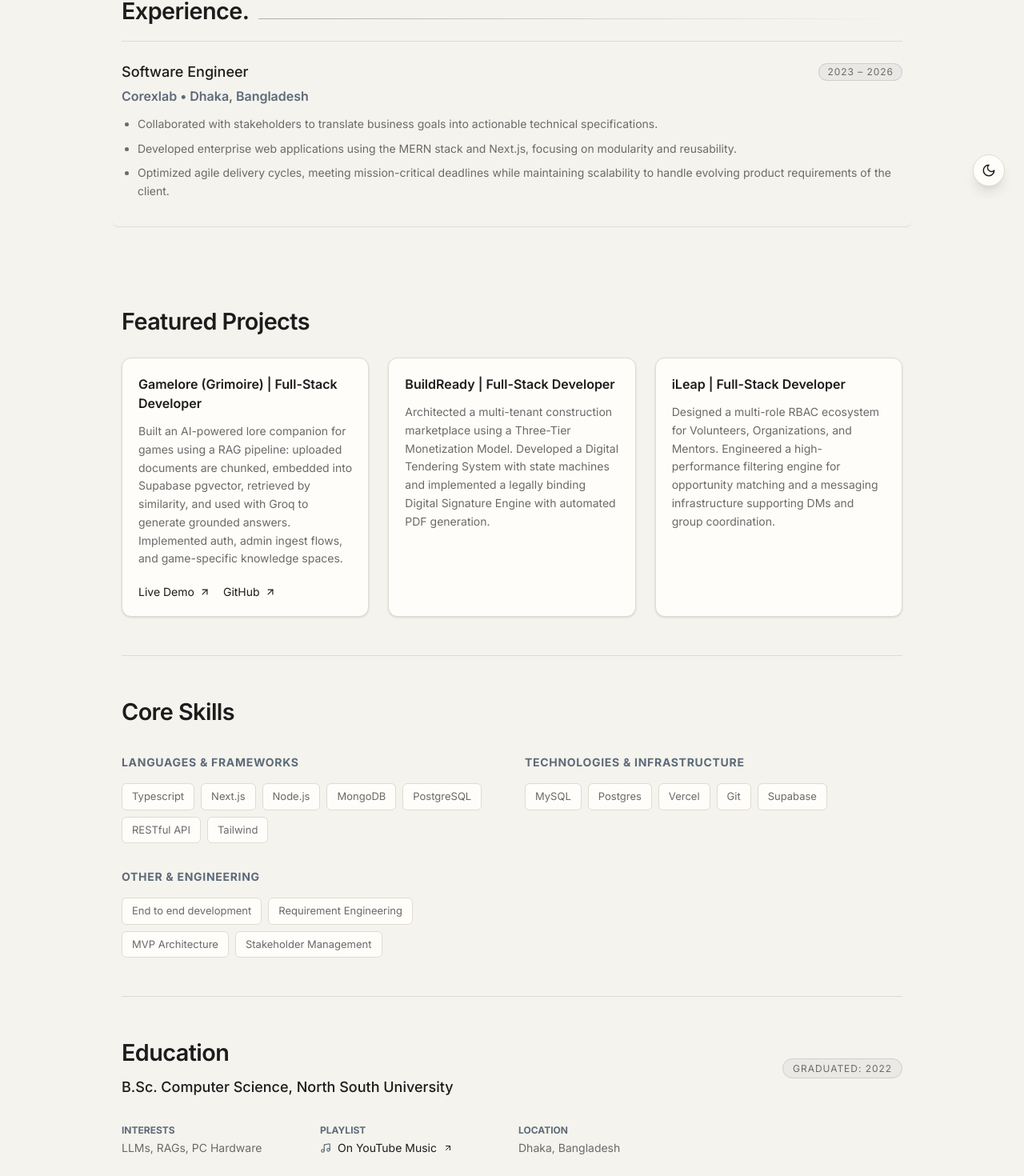
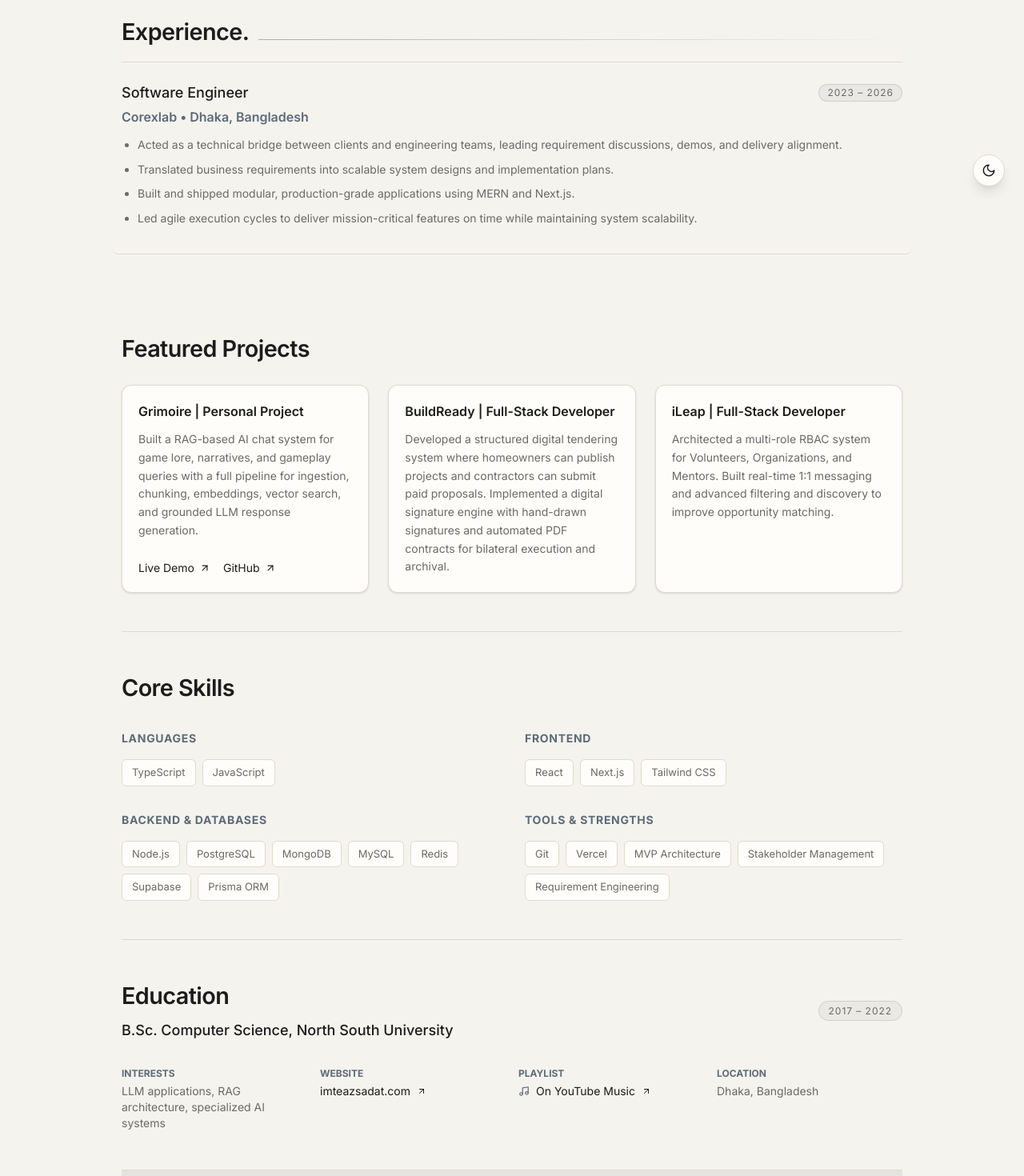
Before and after one commit to sadat66/portfolio, a Next.js app: page / in a window 1280 px wide. Shown: the part 543-2013 px from the top of the page at 80% size. Built offline with nearby package versions, Linux system fonts and the light colour scheme.

Commit message:
refactor: update experience and project descriptions for clarity and impact; enhance skills categorization and improve personal introduction

```diff
--- a/src/app/page.tsx
+++ b/src/app/page.tsx
@@ -7,43 +7,50 @@ const EXPERIENCE = [
     period: "2023 – 2026",
     location: "Dhaka, Bangladesh",
     points: [
-      "Collaborated with stakeholders to translate business goals into actionable technical specifications.",
-      "Developed enterprise web applications using the MERN stack and Next.js, focusing on modularity and reusability.",
-      "Optimized agile delivery cycles, meeting mission-critical deadlines while maintaining scalability to handle evolving product requirements of the client.",
+      "Acted as a technical bridge between clients and engineering teams, leading requirement discussions, demos, and delivery alignment.",
+      "Translated business requirements into scalable system designs and implementation plans.",
+      "Built and shipped modular, production-grade applications using MERN and Next.js.",
+      "Led agile execution cycles to deliver mission-critical features on time while maintaining system scalability.",
     ],
   },
 ];
 
 const PROJECTS = [
   {
-    title: "Gamelore (Grimoire) | Full-Stack Developer",
+    title: "Grimoire | Personal Project",
     description:
-      "Built an AI-powered lore companion for games using a RAG pipeline: uploaded documents are chunked, embedded into Supabase pgvector, retrieved by similarity, and used with Groq to generate grounded answers. Implemented auth, admin ingest flows, and game-specific knowledge spaces.",
+      "Built a RAG-based AI chat system for game lore, narratives, and gameplay queries with a full pipeline for ingestion, chunking, embeddings, vector search, and grounded LLM response generation.",
     liveUrl: "https://gamelore.vercel.app",
     githubUrl: "https://github.com/sadat66/gamelore",
   },
   {
     title: "BuildReady | Full-Stack Developer",
-    description: "Architected a multi-tenant construction marketplace using a Three-Tier Monetization Model. Developed a Digital Tendering System with state machines and implemented a legally binding Digital Signature Engine with automated PDF generation.",
+    description:
+      "Developed a structured digital tendering system where homeowners can publish projects and contractors can submit paid proposals. Implemented a digital signature engine with hand-drawn signatures and automated PDF contracts for bilateral execution and archival.",
   },
   {
     title: "iLeap | Full-Stack Developer",
-    description: "Designed a multi-role RBAC ecosystem for Volunteers, Organizations, and Mentors. Engineered a high-performance filtering engine for opportunity matching and a messaging infrastructure supporting DMs and group coordination.",
+    description:
+      "Architected a multi-role RBAC system for Volunteers, Organizations, and Mentors. Built real-time 1:1 messaging and advanced filtering and discovery to improve opportunity matching.",
   },
 ];
 
 const SKILLS = [
   {
-    category: "Languages & Frameworks",
-    items: ["Typescript", "Next.js", "Node.js", "MongoDB", "PostgreSQL", "RESTful API", "Tailwind"],
+    category: "Languages",
+    items: ["TypeScript", "JavaScript"],
   },
   {
-    category: "Technologies & Infrastructure",
-    items: ["MySQL", "Postgres", "Vercel", "Git", "Supabase"],
+    category: "Frontend",
+    items: ["React", "Next.js", "Tailwind CSS"],
   },
   {
-    category: "Other & Engineering",
-    items: ["End to end development", "Requirement Engineering", "MVP Architecture", "Stakeholder Management"],
+    category: "Backend & Databases",
+    items: ["Node.js", "PostgreSQL", "MongoDB", "MySQL", "Redis", "Supabase", "Prisma ORM"],
+  },
+  {
+    category: "Tools & Strengths",
+    items: ["Git", "Vercel", "MVP Architecture", "Stakeholder Management", "Requirement Engineering"],
   },
 ];
 
@@ -88,7 +95,7 @@ export default function Home() {
               Sadat.
             </h1>
             <p className="m-0 max-w-[38rem] leading-relaxed text-[var(--muted)]">
-              I am a full-stack software engineer especially interested in building scalable digital products, and shipping fast MVPs that bridges the gap between the stakeholder requirements and high performance execution as well as maintaining a QA centric approach.
+              I am a Software Engineer experienced in bridging stakeholder requirements with engineering execution, leading client communication, and delivering high-impact features end-to-end. I focus on building reliable, scalable systems with strong real-world usability and performance.
             </p>
             <div className="mt-6 flex gap-4">
               <a href="https://github.com/sadat66" target="_blank" rel="noopener noreferrer" className="text-[var(--muted)] hover:text-[var(--accent)] transition-colors">
@@ -209,14 +216,26 @@ export default function Home() {
             </div>
             <div className="text-left md:text-right">
               <span className="rounded-full border border-[var(--accent)]/20 bg-[var(--accent-soft)]/60 px-3 py-1 text-xs uppercase tracking-[0.08em] text-[var(--muted)]">
-                Graduated: 2022
+                2017 – 2022
               </span>
             </div>
           </div>
           <div className="mt-8 grid grid-cols-2 md:grid-cols-4 gap-4">
             <div>
               <p className="text-xs font-bold uppercase text-[var(--accent)] mb-1">Interests</p>
-              <p className="text-sm text-[var(--muted)]">LLMs, RAGs, PC Hardware</p>
+              <p className="text-sm text-[var(--muted)]">LLM applications, RAG architecture, specialized AI systems</p>
+            </div>
+            <div>
+              <p className="text-xs font-bold uppercase text-[var(--accent)] mb-1">Website</p>
+              <a
+                href="https://imteazsadat.com"
+                target="_blank"
+                rel="noopener noreferrer"
+                className="flex items-center gap-2 text-sm text-[var(--muted)] hover:text-[var(--accent)] transition-colors"
+              >
+                <span>imteazsadat.com</span>
+                <ArrowUpRight size={12} />
+              </a>
             </div>
             <div>
               <p className="text-xs font-bold uppercase text-[var(--accent)] mb-1">Playlist</p>
@@ -258,7 +277,7 @@ export default function Home() {
               </div>
             </div>
             <p className="mt-12 text-[10px] uppercase tracking-widest text-[var(--muted)] opacity-50">
-              © 2026 Dhaka, Bangladesh
+              © 2026 Imteaz Sadat
             </p>
           </div>
         </footer>
```
